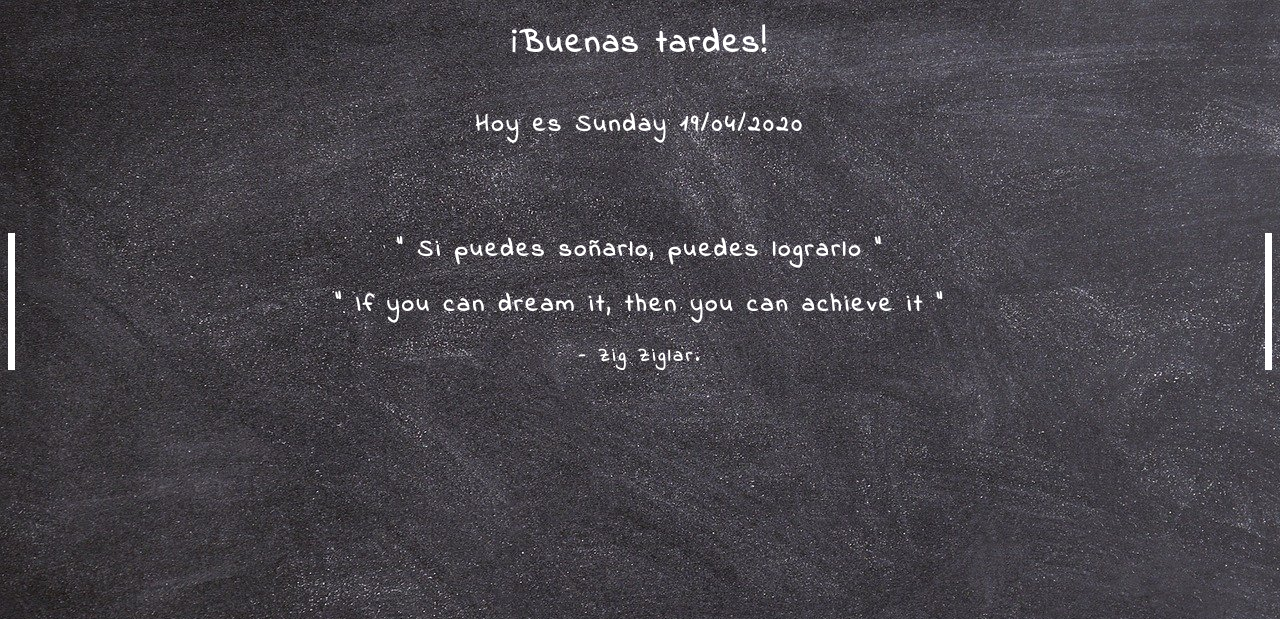
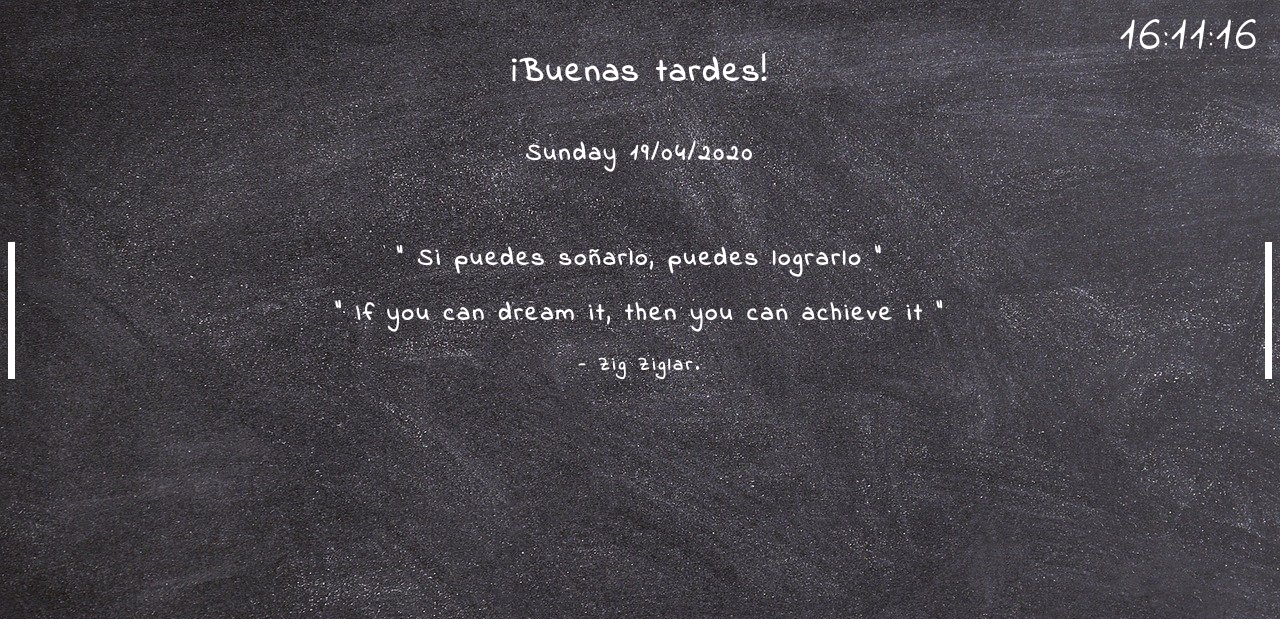
Before and after one commit to Vidito/quotes, a PHP site: page / in a window 1280 px wide. Shown: the top 619 px of the page. Run offline with PHP 8.4, Linux system fonts and the light colour scheme.

Commit message:
Update index.php

```diff
--- a/index.php
+++ b/index.php
@@ -40,6 +40,8 @@ $quote= $quotes[array_rand($quotes)];
 $quoteText= $quote['text'];
 $quoteAuthor= $quote['author'];
 $quoteEnglish=$quote['english'];
+
+
 
 function welcome(){
 
@@ -84,7 +86,7 @@ function welcome(){
         margin: 40px;
     }
     .wrapper {
-        margin-top:90px;
+        margin-top:70px;
         padding:0;
     }
 
@@ -94,11 +96,23 @@ function welcome(){
         border-right: solid 7px white;
     }
 
+    #txt {
+       font-size:50px;
+       position:absolute;
+       right:20px;
+       top:0;
+    }
+
+.welcome {
+    margin-top:50px;
+}
     </style>
 </head>
-<body>
-<h1> <?php echo welcome();?> </h1>
-<h2 class="time"> <?php  echo "Hoy es " . date("l")." ". date("d/m/Y"); ?> </h2>
+<body onload="startTime()">
+
+<h1 class="welcome"> <?php echo welcome();?> </h1>
+<h2 class="time"> <?php  echo date("l")." ". date("d/m/Y"); ?> </h2>
+<div id="txt"></div>
    <div class="wrapper">
     <p>
     <h2> &ldquo;
@@ -111,5 +125,23 @@ function welcome(){
 
     </p>
     </div>
+
+    <script>
+function startTime() {
+  var today = new Date();
+  var h = today.getHours();
+  var m = today.getMinutes();
+  var s = today.getSeconds();
+  m = checkTime(m);
+  s = checkTime(s);
+  document.getElementById('txt').innerHTML =
+  h + ":" + m + ":" + s;
+  var t = setTimeout(startTime, 500);
+}
+function checkTime(i) {
+  if (i < 10) {i = "0" + i};  // add zero in front of numbers < 10
+  return i;
+}
+</script>
 </body>
 </html>
```
